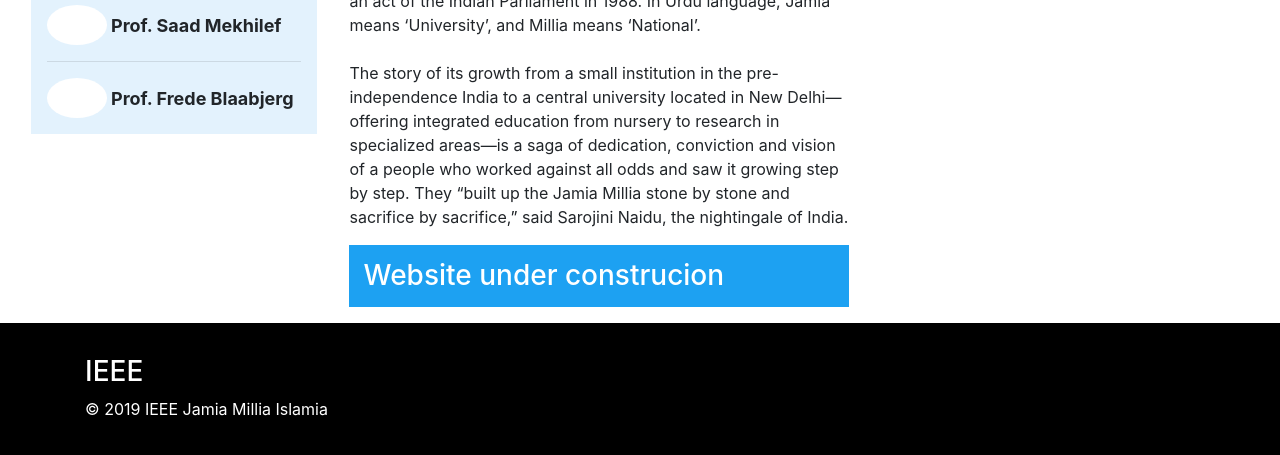
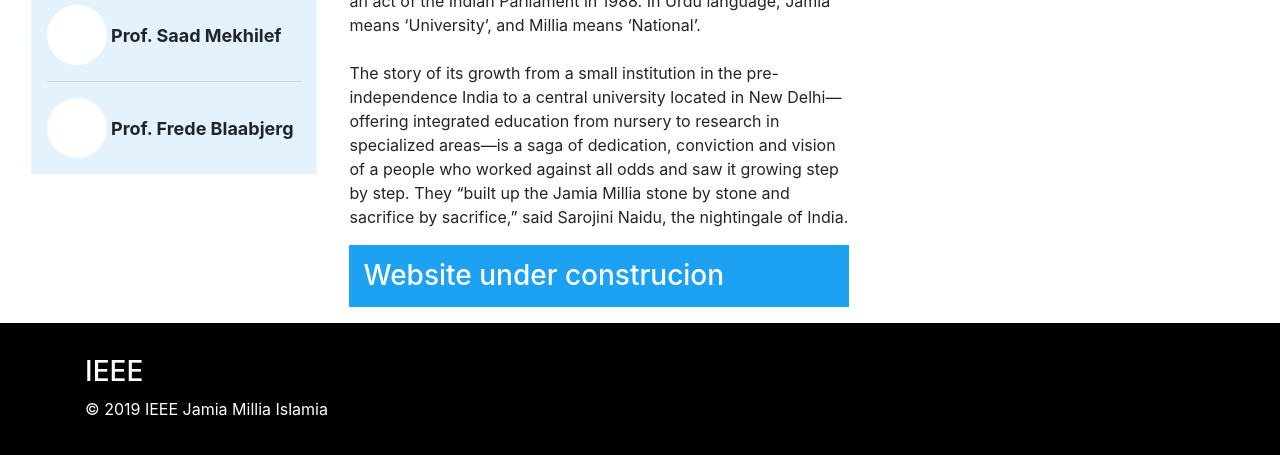
Before and after one commit to ieeejmi/icpeca, a plain HTML site: page index.html in a window 1280 px wide. Shown: the part 1091-1546 px from the top of the page. Drawn offline with nearby package versions, Linux system fonts and the light colour scheme.

Commit message:
Update index.html

```diff
--- a/index.html
+++ b/index.html
@@ -91,14 +91,14 @@
           <h3 class="widget-title">Keynote Speakers</h3>
           <div class="widget-body">
             <div class="media">
-              <div class="mr-1" style="background-color: #ffffff; height: 40px; width: 60px; border-radius: 50%;"></div>
+              <div class="mr-1" style="background-color: #ffffff; height: 60px; width: 60px; border-radius: 50%;"></div>
               <div class="media-body align-self-center">
                 <div class="mt-0  font-weight-bold" style="font-size:18px;">Prof. Saad Mekhilef</div>
               </div>
             </div>
             <hr>
             <div class="media">
-              <div class="mr-1" style="background-color: #ffffff; height: 40px; width: 60px; border-radius: 50%;"></div>
+              <div class="mr-1" style="background-color: #ffffff; height: 60px; width: 60px; border-radius: 50%;"></div>
               <div class="media-body align-self-center">
                 <div class="mt-0  font-weight-bold" style="font-size:18px;">Prof. Frede Blaabjerg</div>
               </div>
```
